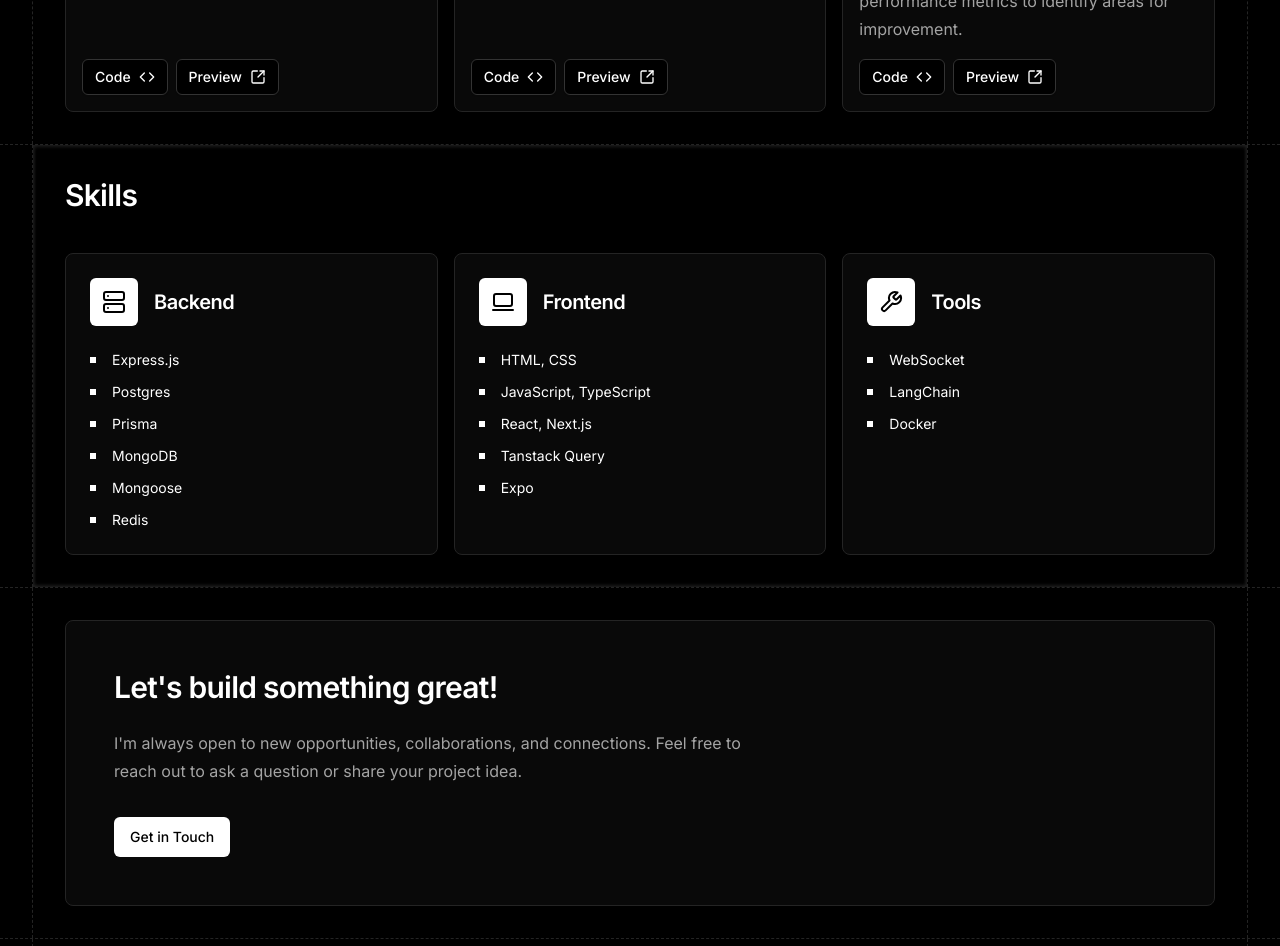
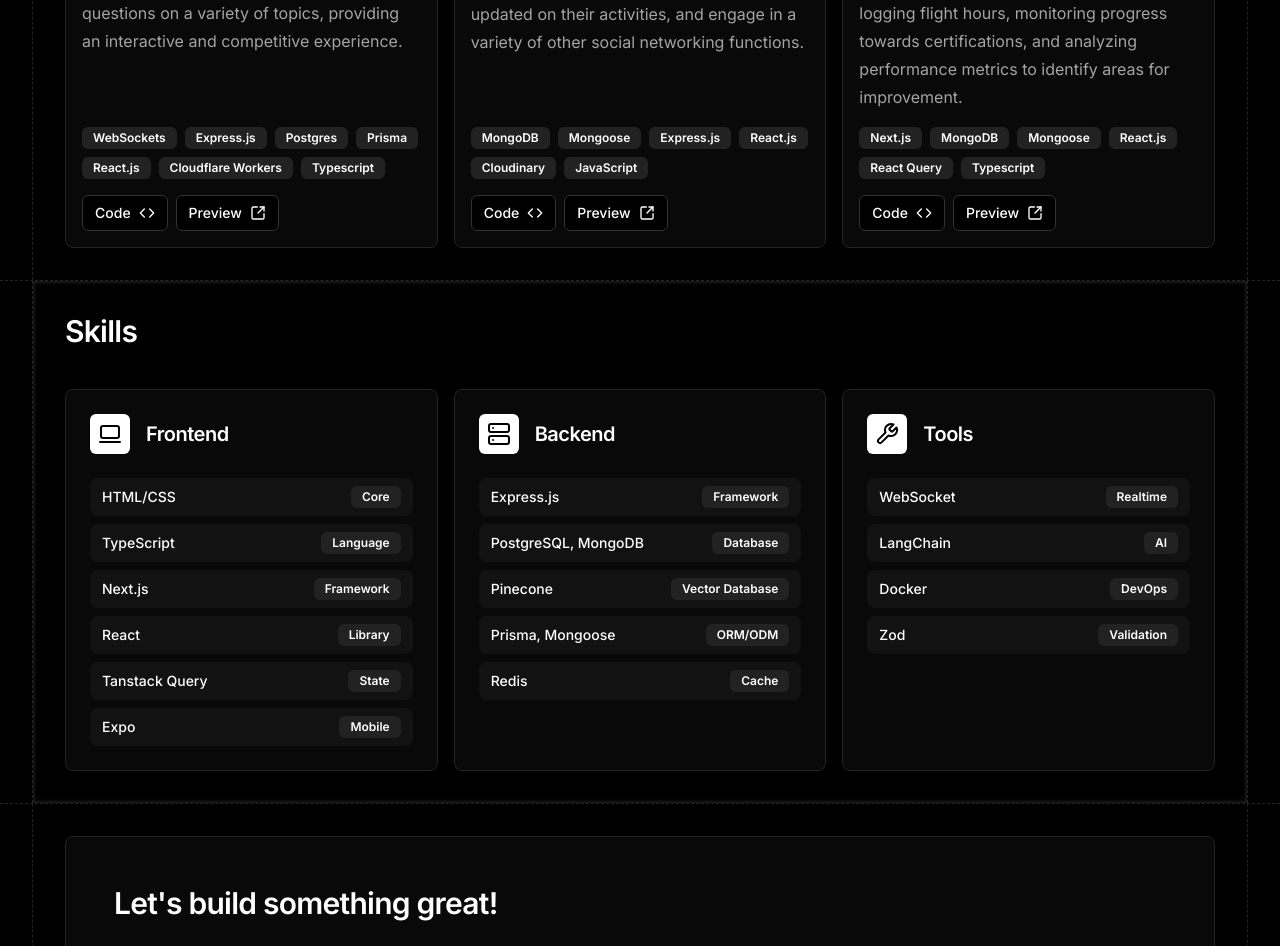
Before and after one commit to IronJosh786/nextjs-portfolio, a Next.js app: page / in a window 1280 px wide. Shown: the part 1380-2326 px from the top of the page. Built offline with nearby package versions, Linux system fonts and the light colour scheme.

Commit message:
add tech stack in multiple sections

```diff
--- a/components/ExperienceSection.tsx
+++ b/components/ExperienceSection.tsx
@@ -1,9 +1,10 @@
 import Link from "next/link";
 import Image from "next/image";
+import { Badge } from "./ui/badge";
 import { BlurFade } from "./blur-fade";
 import { Popover, PopoverContent, PopoverTrigger } from "./ui/popover";
 
-export function SalesBlinkPopoverCard() {
+function SalesBlinkPopoverCard() {
   return (
     <Popover>
       <PopoverTrigger asChild className="px-1 py-0">
@@ -74,7 +75,18 @@
       directly from their inbox.
     </div>,
   ];
-
+  const techStack = [
+    "JavaScript",
+    "Next.js",
+    "React.js",
+    "Expo",
+    "Express.js",
+    "MongoDB",
+    "PostgreSQL",
+    "Redis",
+    "Langchain",
+    "Pinecone",
+  ];
   return (
     <section id="experience">
       <BlurFade delay={0.075} inView>
@@ -105,6 +117,13 @@
                 <div className="space-y-3">
                   {responsibilities.map((task) => task)}
                 </div>
+                <div className="flex gap-2 flex-wrap">
+                  {techStack.map((tech) => (
+                    <Badge variant={"secondary"} key={tech}>
+                      {tech}
+                    </Badge>
+                  ))}
+                </div>
               </div>
             </div>
           </div>
--- a/components/ProjectCard.tsx
+++ b/components/ProjectCard.tsx
@@ -1,6 +1,7 @@
 import Link from "next/link";
 import Image from "next/image";
 import { Card } from "./ui/card";
+import { Badge } from "./ui/badge";
 import { Button } from "./ui/button";
 import { Code, SquareArrowOutUpRight } from "lucide-react";
 
@@ -10,12 +11,14 @@
   image,
   repo,
   preview,
+  techStack,
 }: {
   title: string;
   description: string;
   image: string;
   repo: string;
   preview: string;
+  techStack: string[];
 }) {
   return (
     <Card className="flex h-full flex-col p-2">
@@ -33,6 +36,13 @@
         <div className="my-4 w-full flex flex-col flex-grow gap-4 text-balance px-2">
           <h4>{title}</h4>
           <p className="flex-grow m-0">{description}</p>
+          <div className="flex flex-wrap gap-2">
+            {techStack.map((skill) => (
+              <Badge key={`${title}-${skill}`} variant={"secondary"}>
+                {skill}
+              </Badge>
+            ))}
+          </div>
         </div>
         <div className="flex gap-2 px-2 mb-2">
           <Button size="sm" variant="outline" asChild>
--- a/components/ProjectsSection.tsx
+++ b/components/ProjectsSection.tsx
@@ -11,6 +11,15 @@
       repo: "https://github.com/IronJosh786/multiplayer-quiz-game",
       preview: "https://quiz.faizanejaz.com/",
       className: "col-span-1 md:col-span-2 lg:col-span-1",
+      techStack: [
+        "WebSockets",
+        "Express.js",
+        "Postgres",
+        "Prisma",
+        "React.js",
+        "Cloudflare Workers",
+        "Typescript",
+      ],
     },
     {
       title: "Social Sphere",
@@ -20,6 +29,14 @@
       repo: "https://github.com/IronJosh786/Social-Media-App",
       preview: "https://social-sphere-two.vercel.app/",
       className: "col-span-1",
+      techStack: [
+        "MongoDB",
+        "Mongoose",
+        "Express.js",
+        "React.js",
+        "Cloudinary",
+        "JavaScript",
+      ],
     },
     {
       title: "Wings In Progress",
@@ -29,6 +46,14 @@
       repo: "https://github.com/IronJosh786/WingsInProgress",
       preview: "https://wings-in-progress.vercel.app/",
       className: "col-span-1",
+      techStack: [
+        "Next.js",
+        "MongoDB",
+        "Mongoose",
+        "React.js",
+        "React Query",
+        "Typescript",
+      ],
     },
   ];
   return (
--- a/components/SkillCard.tsx
+++ b/components/SkillCard.tsx
@@ -1,4 +1,5 @@
 import { Card } from "./ui/card";
+import { Badge } from "./ui/badge";
 
 export function SkillCard({
   icon: Icon,
@@ -7,24 +8,35 @@
 }: {
   icon: any;
   title: string;
-  skills: string[];
+  skills: { name: string; category: string }[];
 }) {
   return (
     <div className="col-span-1 h-full w-full">
       <Card className="h-full p-6">
         <div className="flex items-center gap-4 mb-6">
-          <div className="p-3 rounded-md bg-primary text-primary-foreground">
+          <div className="h-10 w-10 grid place-items-center rounded-md bg-primary text-primary-foreground">
             <Icon className="h-6 w-6" />
           </div>
           <h4>{title}</h4>
         </div>
-        <ul className="space-y-3 text-sm">
-          {skills.map((skill: string, index: number) => (
-            <li key={index} className="flex items-center gap-4">
-              <div className="h-1.5 w-1.5 bg-primary"></div>
-              <span>{skill}</span>
-            </li>
-          ))}
+        <ul className="space-y-2 text-sm">
+          {skills.map(
+            (skill: { name: string; category: string }, index: number) => (
+              <div
+                key={index}
+                className="flex items-center gap-3 px-3 py-2 rounded-lg bg-muted/50 hover:bg-muted transition-colors"
+              >
+                <div className="flex-1 min-w-0">
+                  <p className="font-medium text-sm text-secondary-foreground">
+                    {skill.name}
+                  </p>
+                </div>
+                <Badge variant="secondary" className={`text-xs flex-shrink-0`}>
+                  {skill.category}
+                </Badge>
+              </div>
+            )
+          )}
         </ul>
       </Card>
     </div>
--- a/components/SkillsSection.tsx
+++ b/components/SkillsSection.tsx
@@ -5,35 +5,41 @@
 export function SkillsSection() {
   const skillCategories = [
     {
+      icon: LaptopMinimal,
+      title: "Frontend",
+      skills: [
+        { name: "HTML/CSS", category: "Core" },
+        { name: "TypeScript", category: "Language" },
+        { name: "Next.js", category: "Framework" },
+        { name: "React", category: "Library" },
+        { name: "Tanstack Query", category: "State" },
+        { name: "Expo", category: "Mobile" },
+      ],
+    },
+    {
       icon: Server,
       title: "Backend",
       skills: [
-        "Express.js",
-        "Postgres",
-        "Prisma",
-        "MongoDB",
-        "Mongoose",
-        "Redis",
-      ],
-    },
-    {
-      icon: LaptopMinimal,
-      title: "Frontend",
-      skills: [
-        "HTML, CSS",
-        "JavaScript, TypeScript",
-        "React, Next.js",
-        "Tanstack Query",
-        "Expo",
+        { name: "Express.js", category: "Framework" },
+        { name: "PostgreSQL, MongoDB", category: "Database" },
+        { name: "Pinecone", category: "Vector Database" },
+        { name: "Prisma, Mongoose", category: "ORM/ODM" },
+        { name: "Redis", category: "Cache" },
       ],
     },
     {
       icon: Wrench,
       title: "Tools",
-      skills: ["WebSocket", "LangChain", "Docker"],
       className: "md:col-span-2 lg:col-span-1",
+      skills: [
+        { name: "WebSocket", category: "Realtime" },
+        { name: "LangChain", category: "AI" },
+        { name: "Docker", category: "DevOps" },
+        { name: "Zod", category: "Validation" },
+      ],
     },
   ];
+
   return (
     <section id="skills">
       <BlurFade delay={0.075} inView>
--- /dev/null
+++ b/components/ui/badge.tsx
@@ -0,0 +1,36 @@
+import * as React from "react";
+import { cva, type VariantProps } from "class-variance-authority";
+
+import { cn } from "@/lib/utils";
+
+const badgeVariants = cva(
+  "inline-flex items-center rounded-md border px-2.5 py-0.5 text-xs font-semibold transition-colors focus:outline-none focus:ring-2 focus:ring-ring focus:ring-offset-2",
+  {
+    variants: {
+      variant: {
+        default:
+          "border-transparent bg-primary text-primary-foreground hover:bg-primary/80",
+        secondary:
+          "border-transparent bg-secondary text-secondary-foreground hover:bg-secondary/80",
+        destructive:
+          "border-transparent bg-destructive text-destructive-foreground hover:bg-destructive/80",
+        outline: "text-foreground",
+      },
+    },
+    defaultVariants: {
+      variant: "default",
+    },
+  }
+);
+
+export interface BadgeProps
+  extends React.HTMLAttributes<HTMLDivElement>,
+    VariantProps<typeof badgeVariants> {}
+
+function Badge({ className, variant, ...props }: BadgeProps) {
+  return (
+    <div className={cn(badgeVariants({ variant }), className)} {...props} />
+  );
+}
+
+export { Badge, badgeVariants };
```
